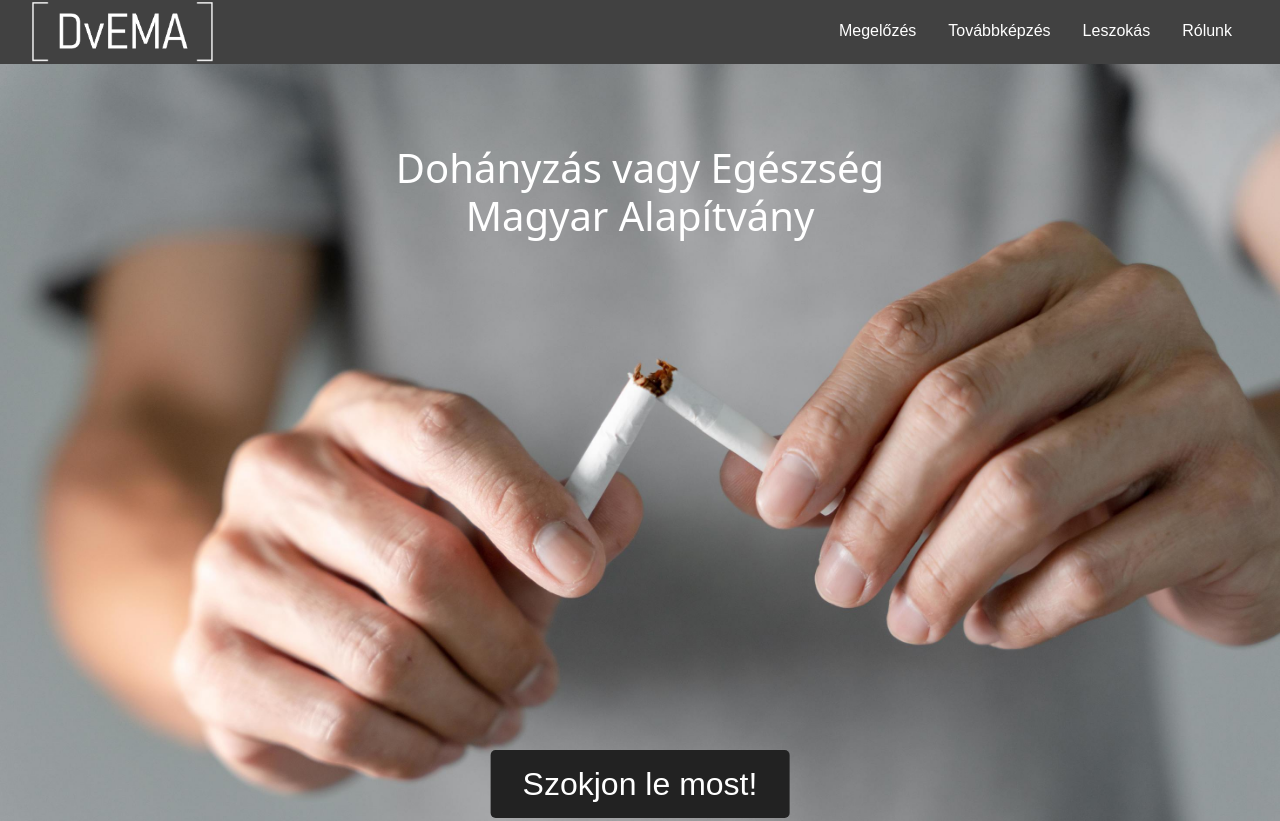
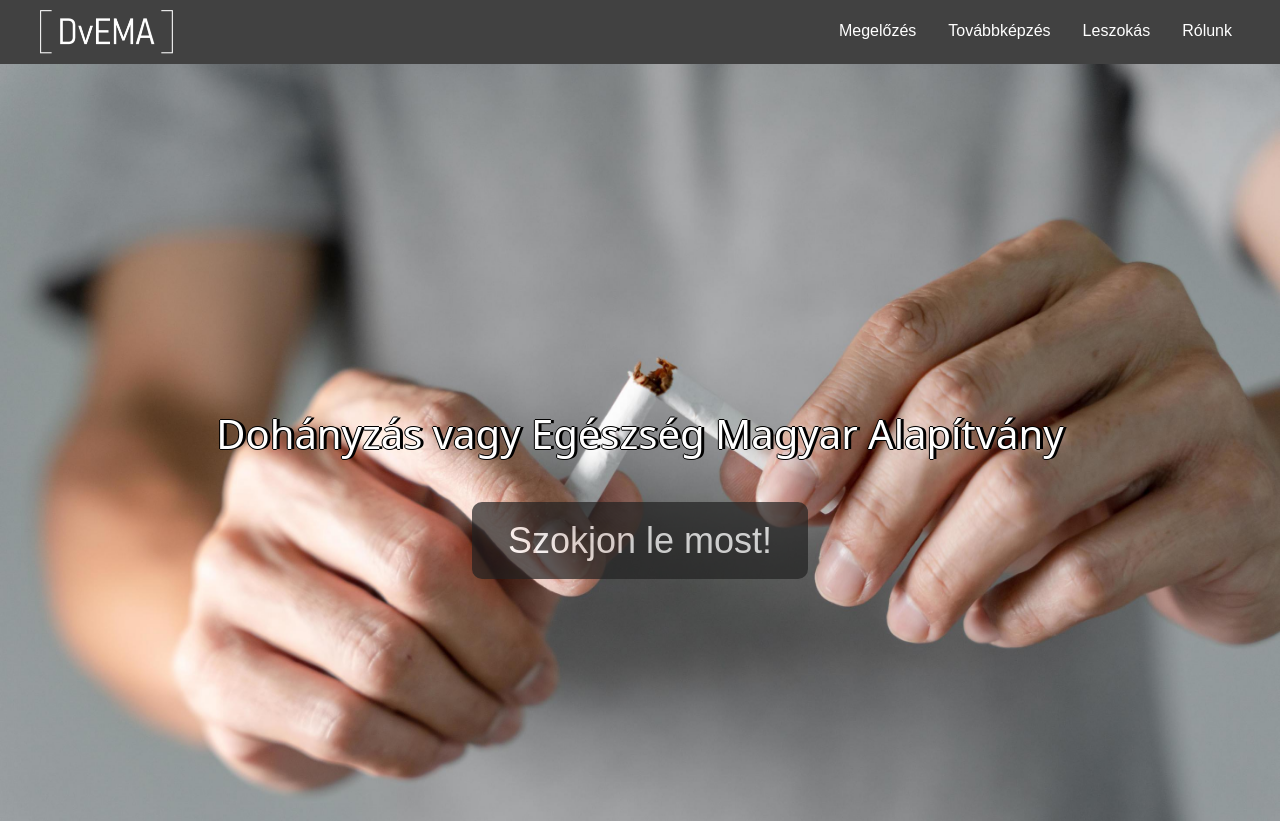
Before and after one commit to AkosBartus/ngoTeamProject, a plain HTML site: page index.html in a window 1280 px wide. Shown: the top 821 px of the page. Drawn offline with nearby package versions, Linux system fonts and the light colour scheme.

Commit message:
background img properties changed and button hovered

```diff
--- a/index.html
+++ b/index.html
@@ -30,7 +30,6 @@
     <section>
       <button onclick="topFunction()" id="myBtn" title="Go to top">&#8593;</button>
       <div class="cta-main">
-        <img src="images/background-top.jpg" alt="---" class="background-img-top">
         <div><h1 class="centered-name">Dohányzás vagy Egészség Magyar Alapítvány</h1></div>
         <div class="centered-button"><a href="#contact" class="cta-a">Szokjon le most!</a></div>
       </div>
--- a/style.css
+++ b/style.css
@@ -39,6 +39,7 @@
 
 .logo {
   height: 60px;
+  padding: 0.5em;
 }
 
 .top-nav {
@@ -181,17 +182,24 @@
 
 /* --- CTA main --- */
 
-.background-img-top {
-  background-size: cover;
+.cta-main {
+  background-image: url(images/background-top.jpg);
+  display: flex;
+  justify-content: center;
+  align-items: center;
+  flex-direction: column;
   background-attachment: fixed;
   background-position: center center;
   background-size: cover;
+  flex-wrap: wrap;
+  min-height: 850px;
+  text-align: center;
+  gap: 3em;
 }
 
-.cta-main {
-  position: relative;
-  text-align: center;
-  color: white;
+.centered-name {
+  color: #fff;
+  text-shadow: -1px 0 black, 0 1px black, 3px 0 black, 0 -1px black;
 }
 
 .cta-a {
@@ -199,37 +207,32 @@
   border: #222;
   background-color: #222;
   color: #fff;
-  border-radius: 5px;
+  border-radius: 10px;
   padding: 0.5em 1em;
-  font-size: 32px;
+  font-size: 36px;
   font-family: 'Oswald', sans-serif;
+  opacity: 0.7;
+  transition: 0.3s;
 }
 
-.centered-button {
-  position: absolute;
-  bottom: 10%;
-  left: 50%;
-  transform: translate(-50%, -50%);
-}
-
-.centered-name {
-  position: absolute;
-  top: 15%;
-  left: 50%;
-  transform: translate(-50%, -50%);
+.cta-a:hover {
+  opacity: 1;
 }
 
 @media (max-width: 960px) {
   .cta-a {
-    font-size: 20px;
+    font-size: 28px;
   }
   .centered-name {
-    font-size: 20px;
-    top: 20%;
+    font-size: 28px;
+  }
+  .cta-main {
+    min-height: 600px;
   }
 }
 
 /* --- back to top button --- */
+
 #myBtn {
   display: none;
   position: fixed;
```
